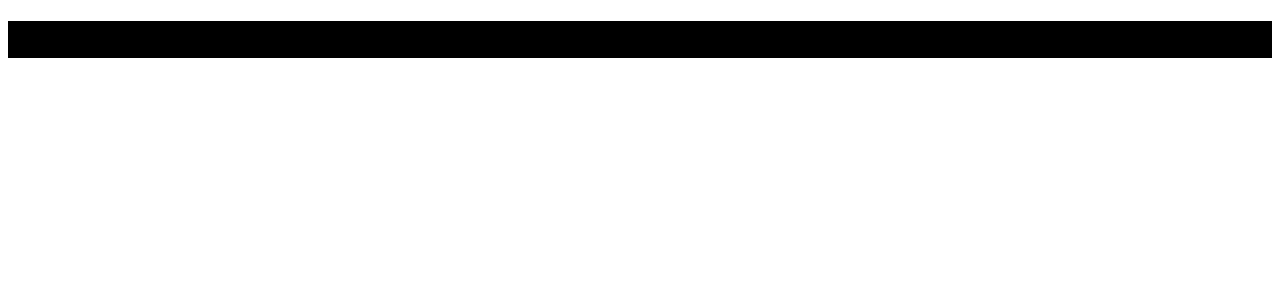
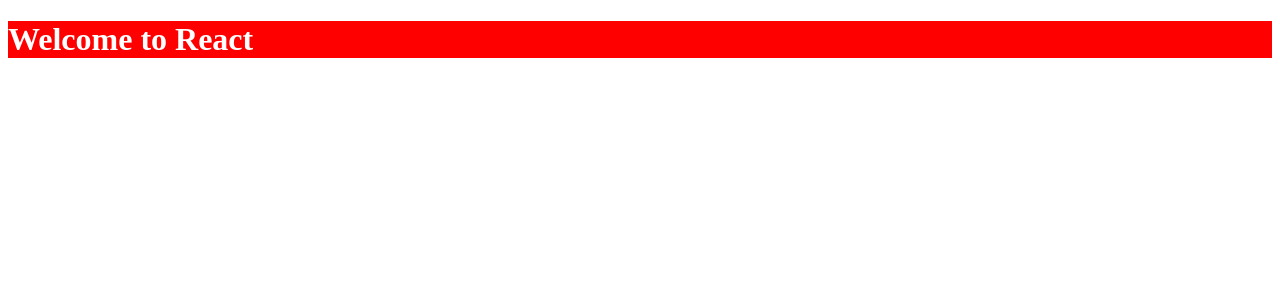
Before and after one commit to tomnlittle/website, a React app: page / in a window 1280 px wide. Shown: the top 300 px of the page. Built offline with nearby package versions, Linux system fonts and the light colour scheme.

Commit message:
production fix for scss

```diff
--- a/config/webpack.config.prod.js
+++ b/config/webpack.config.prod.js
@@ -166,7 +166,7 @@
                   },
                   use: [
                     {
-                      loader: require.resolve('sass-loader'),
+                      loader: require.resolve('css-loader'),
                       options: {
                         importLoaders: 1,
                         minimize: true,
@@ -174,7 +174,7 @@
                       },
                     },
                     {
-                      loader: require.resolve('postcss-loader'),
+                      loader: require.resolve('sass-loader'),
                       options: {
                         // Necessary for external CSS imports to work
                         // https://github.com/facebookincubator/create-react-app/issues/2677
--- a/src/App.js
+++ b/src/App.js
@@ -8,6 +8,7 @@
         <header>
           <h1>Welcome to React</h1>
         </header>
+
       </div>
     );
   }
--- a/src/scss/app.scss
+++ b/src/scss/app.scss
@@ -1,5 +1,12 @@
 div {
     display: block;
     background: black;
-    text-shadow:white;
+
+    header {
+        h1 {
+            color: white;
+            text-shadow: blue;
+            background: red;
+        }
+    }
 }
```
